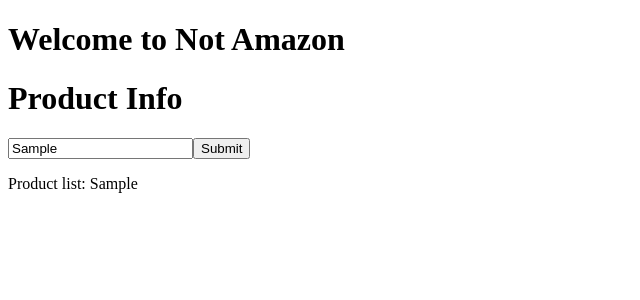
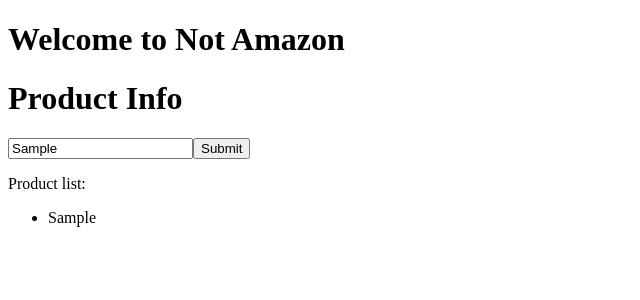
Before and after one commit to TimCPB/Nah-Mazon, a React (Create React App) app: page / in a window 1280 px wide. Both pictures are taken after typing "Sample" into the empty fields and a click on the input "Submit". Shown: the top 300 px of the page, without its empty margins (0-640 px from the left). Built offline with nearby package versions, Linux system fonts and the light colour scheme; the HTML template or start-up script is replaced by a standard one.

Commit message:
Iterated over the list property to display every items on the page

```diff
--- a/src/Form.js
+++ b/src/Form.js
@@ -6,21 +6,22 @@
         super(props)
         this.state = {
             data: '',
-      visible: false
+            list: []
         };
         this.myChangeHandler = this.myChangeHandler.bind(this);
+        this.mySubmittedForm = this.mySubmittedForm.bind(this);
     }
 
     myChangeHandler = (event) => {
         (event).preventDefault();
-    console.log(this.state)
-    this.setState({data: event.target.value});
-    console.log(this.state)
+        this.setState({ data: event.target.value });
     }
 
     mySubmittedForm = (event) => {
         (event).preventDefault();
-    this.setState({visible: true});
+        let array = []
+        array.push(this.state.data)
+        this.setState({ list: this.state.list.concat(array) });
     }
 
     render() {
@@ -31,9 +32,14 @@
                     <input type="text" value={this.state.data} onChange={this.myChangeHandler} />
                     <input type="submit" value="Submit" />
                 </form>
-     <p style = {{display: this.state.visible ? "block" : "none"}}>Product list: {this.state.data} </p>
+                <p>Product list:</p>
+                <ul>
+                    {this.state.list.map((item, index) => (
+                        <li key={index}>{item}</li>
+                    ))}
+                </ul>
             </div>
-
+            // style={{ display: this.state.visible ? "block" : "none" }}
 
         );
     }
```
Lines whose indentation alone changed are shown as unchanged.
